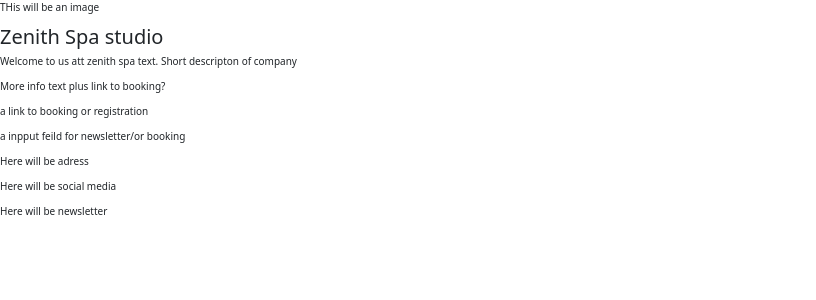
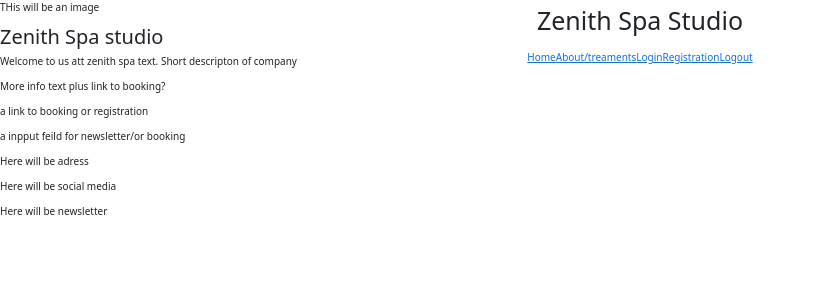
Before and after one commit to Annibor/Zenith-spa-studio, a Django app: page / in a window 1280 px wide. Shown: the top 300 px of the page, without its empty margins (0-816 px from the left). Run offline with Django 5.2, Linux system fonts and the light colour scheme.

Commit message:
Add basic bootsrap styling to navbar

```diff
--- a/templates/base.html
+++ b/templates/base.html
@@ -34,7 +34,34 @@
   </head>
   <body>
     <header>
-
+      <nav class="navbar navbar-expand-lg fixed-top">
+        <div class="container d-flex justify-content-center">
+          <div class="row">
+            <div class="col-12 d-flex justify-content-center mb-3">
+              <h1>Zenith Spa Studio</h1>
+            </div>
+            <div class="col-12 d-flex justify-content-center">
+              <ul class="navbar-nav align-items-center mx-auto">
+                <li class="nav-item">
+                  <a href="#">Home</a>
+                </li>
+                <li class="nav-item">
+                  <a href="#">About/treaments</a>
+                </li>
+                <li class="nav-item">
+                  <a href="#">Login</a>
+                </li>
+                <li class="nav-item">
+                  <a href="#">Registration</a>
+                </li>
+                <li class="nav-item">
+                  <a href="#">Logout</a>
+                </li>
+              </ul>
+            </div>
+          </div>
+        </div>
+      </nav>
     </header>
     <main>{% block content %} {% endblock %}</main>
     <footer>
```
